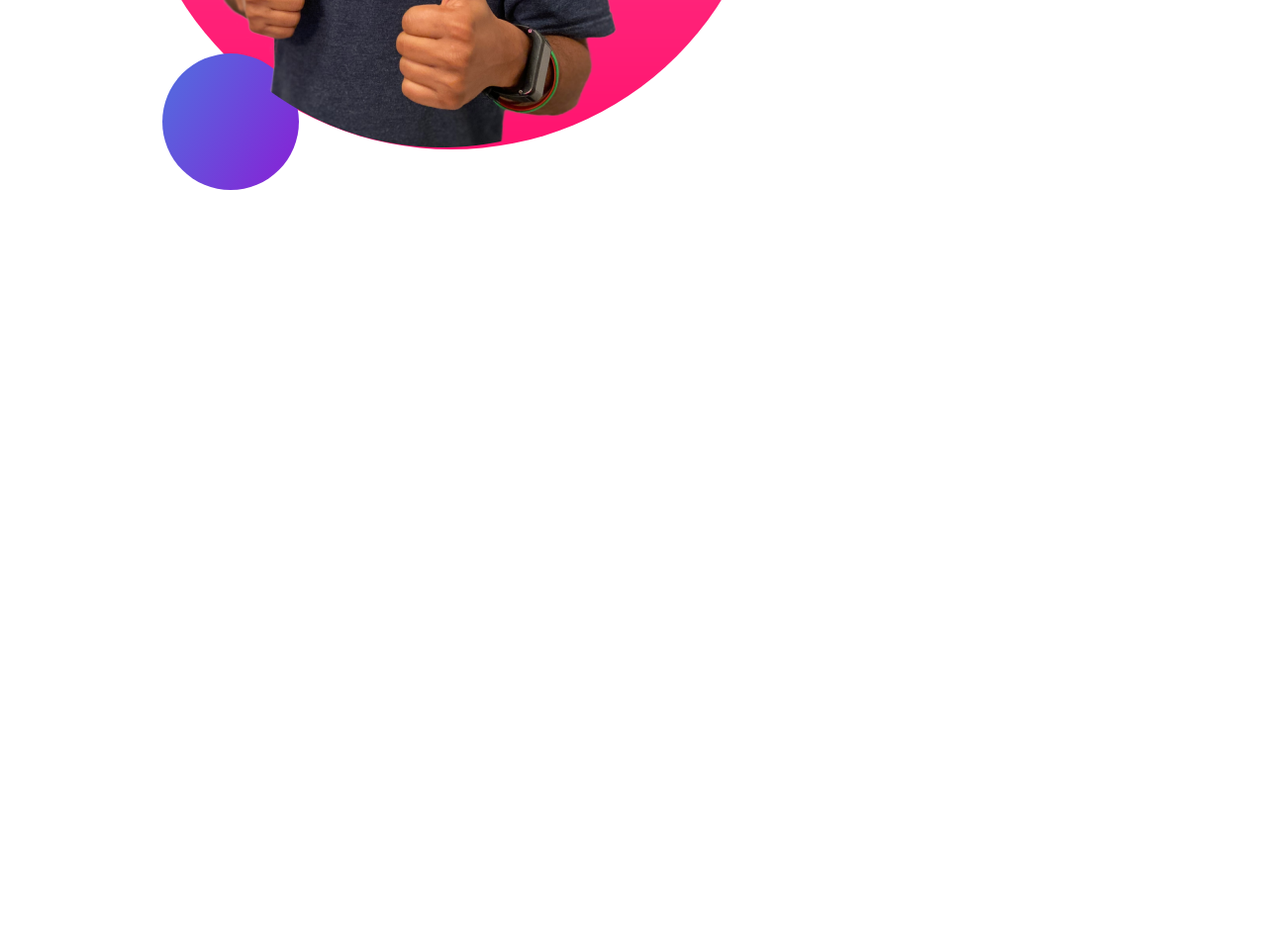
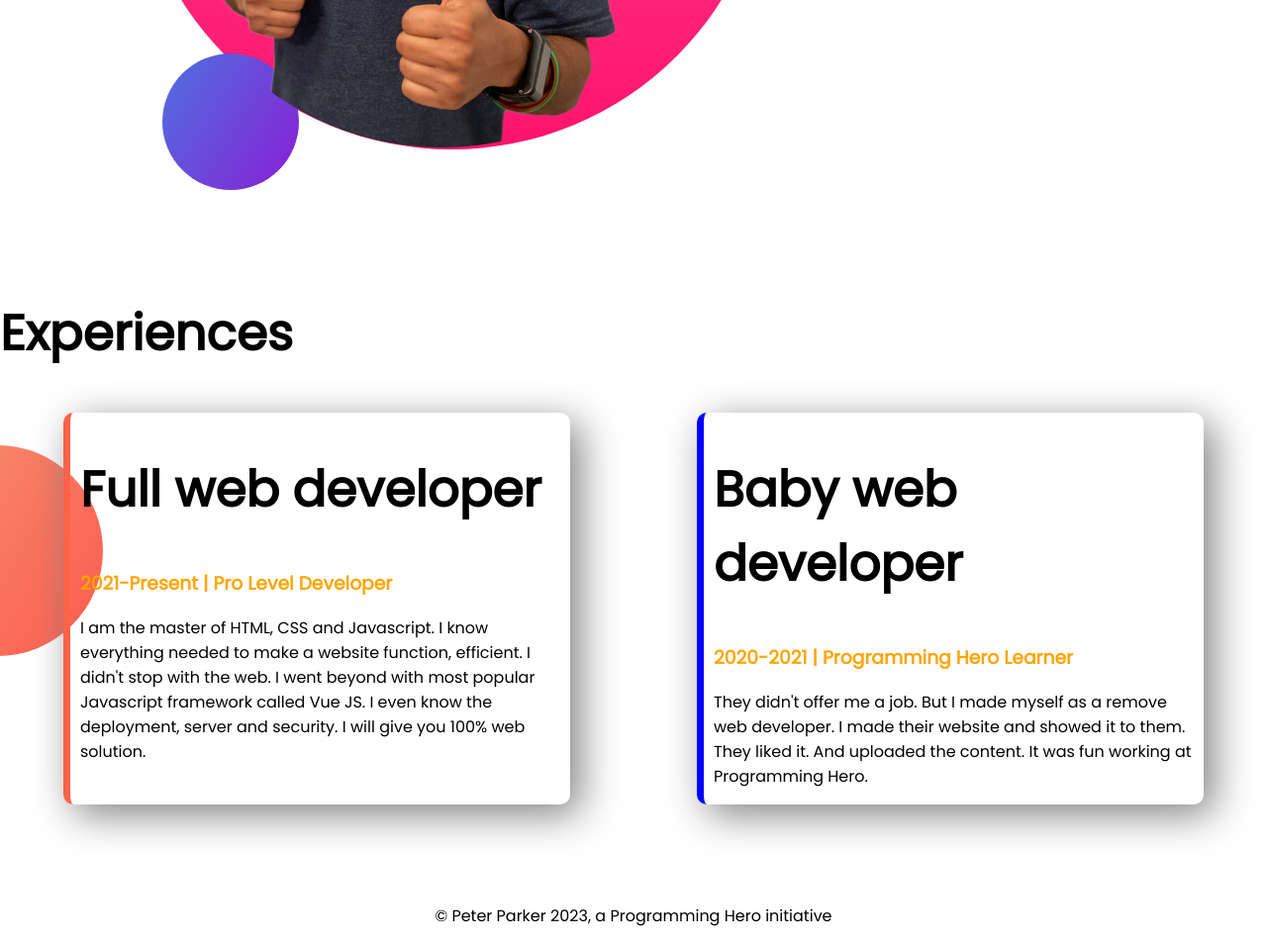
Before and after one commit to apurbadhar509/developer-portfolio, a plain HTML site: page index.html in a window 1280 px wide. Shown: the part 1429-2383 px from the top of the page at 99% size. Before the commit the page ends 1729 px from the top, so only its background shows below. Drawn offline with Linux system fonts and the light colour scheme.

Commit message:
5th commit

```diff
--- a/index.html
+++ b/index.html
@@ -14,7 +14,7 @@
 </head>
 
 <body>
-    <section class="top-banner">
+    <section class="top-banner flexible-container">
         <div class="half-width">
             <h1>Welcome To</h1>
             <h1><span class="orange-color">Apurba Dhar</span> World !</h1>
@@ -29,7 +29,7 @@
         </div>
         <div class="half-width"> <img src="images/my-bg.png" alt=""></div>
     </section>
-    <section class="dream-big">
+    <section class="dream-big flexible-container">
         <div class="half-width"><img src="images/jhankar2.png" alt="">
 
         </div>
@@ -47,5 +47,31 @@
         </div>
 
     </section>
+
+
+    <section class="experience-area">
+        <h1>Experiences</h1>
+        <div class="flexible-container">
+            <div id="full-web-developer" class="experience-item">
+                <h1>Full web developer</h1>
+                <h3 class="orange-color">2021-Present | Pro Level Developer</h3>
+                <p>I am the master of HTML, CSS and Javascript. I know everything needed to make a website function,
+                    efficient. I didn't stop with the web. I went beyond with most popular Javascript framework called
+                    Vue
+                    JS. I even know the deployment, server and security. I will give you 100% web solution.</p>
+            </div>
+            <div id="baby-web-developer" class="experience-item">
+                <h1>Baby web developer</h1>
+                <h3 class="orange-color">2020-2021 | Programming Hero Learner</h3>
+                <p>They didn't offer me a job. But I made myself as a remove web developer. I made their website and
+                    showed
+                    it to them. They liked it. And uploaded the content. It was fun working at Programming Hero.</p>
+            </div>
+        </div>
+    </section>
+    <footer>
+        <p>© Peter Parker 2023, a Programming Hero initiative</p>
+    </footer>
 </body>
-</htm
+
+</html
--- a/style.css
+++ b/style.css
@@ -11,7 +11,7 @@ h1 {
     color: orange;
 }
 
-section {
+.flexible-container {
     display: flex;
     margin-bottom: 100px;
 }
@@ -19,6 +19,7 @@ section {
 .half-width {
     width: 50%;
     padding-left: 5%;
+
 
 }
 
@@ -47,3 +48,36 @@ section {
     background-repeat: no-repeat;
     background-position: right;
 }
+
+.experience-item {
+    width: 40%;
+    margin-left: 5%;
+    margin-right: 5%;
+    padding-left: 10px;
+    box-shadow: 10px 10px 40px gray;
+    border-radius: 10px;
+
+}
+
+.experience-area {
+    background-image: url(images/exp-bg.png);
+
+    background-repeat: no-repeat;
+
+    background-position: left;
+
+
+
+}
+
+#full-web-developer {
+    border-left: 7px solid tomato;
+}
+
+#baby-web-developer {
+    border-left: 7px solid blue;
+}
+
+footer p {
+    text-align: center;
+}
```
